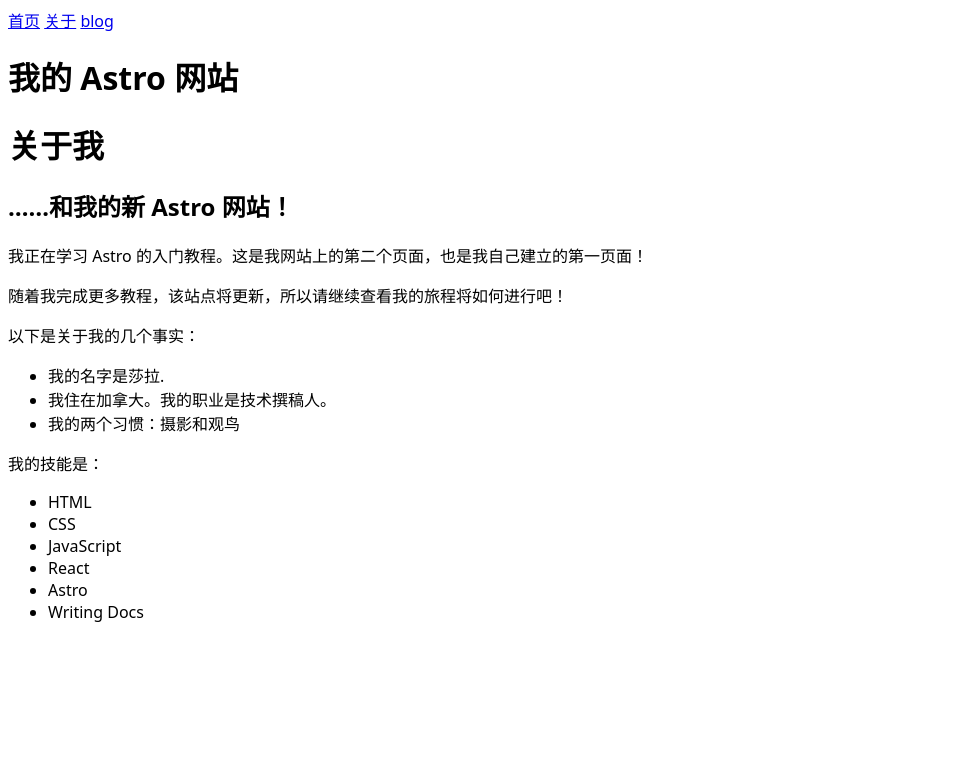
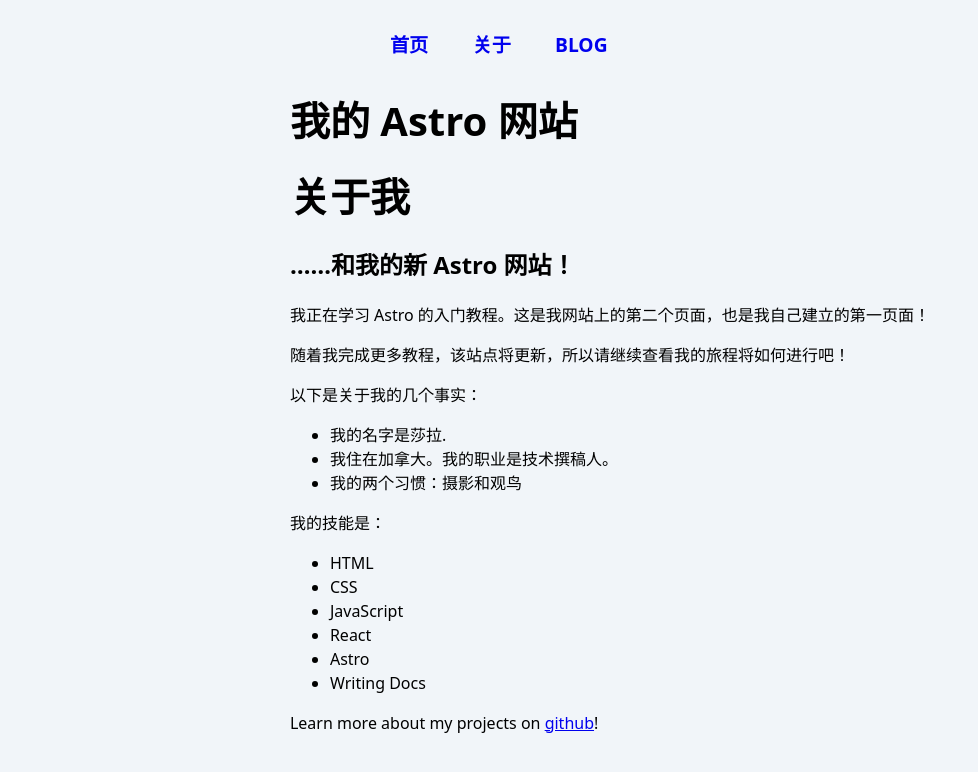
Before and after one commit to AC-greener/blog, an Astro site: page /about in a window 1280 px wide. Shown: the whole page, without its empty margins (0-978 px from the left). Built offline with nearby package versions, Linux system fonts and the light colour scheme; Astro itself is replaced by a stand-in of ours.

Commit message:
add exercise

```diff
--- /dev/null
+++ b/src/components/Footer.astro
@@ -0,0 +1,12 @@
+---
+const platform = "github";
+const username = "withastro";
+---
+
+<footer>
+  <p>
+    Learn more about my projects on <a
+      href={`https://www.${platform}.com/${username}`}>{platform}</a
+    >!
+  </p>
+</footer>
--- /dev/null
+++ b/src/components/Hamburger.astro
@@ -0,0 +1,9 @@
+---
+
+---
+
+<div class="hamburger">
+  <span class="line"></span>
+  <span class="line"></span>
+  <span class="line"></span>
+</div>
--- /dev/null
+++ b/src/components/Header.astro
@@ -0,0 +1,14 @@
+---
+import Hamburger from '../components/Hamburger.astro'
+---
+
+<header>
+  <Hamburger />
+  <nav>
+    <div class="nav-links">
+      <a href="/">首页</a>
+      <a href="/about">关于</a>
+      <a href="/blog">blog</a>
+    </div>
+  </nav>
+</header>
--- a/src/layouts/BaseLayout.astro
+++ b/src/layouts/BaseLayout.astro
@@ -1,5 +1,7 @@
 ---
 import  SpeedInsights  from "@vercel/speed-insights/astro"
+import '../styles/global.css';
+
 type Props = {
   // 在这里定义 frontmatter 属性
   title: string;
--- a/src/layouts/Layout.astro
+++ b/src/layouts/Layout.astro
@@ -1,4 +1,8 @@
 ---
+import "../styles/global.css";
+import Header from "../components/Header.astro";
+import Footer from "../components/Footer.astro";
+
 interface Props {
   title: string;
 }
@@ -17,34 +21,14 @@
     <title>{title}</title>
   </head>
   <body>
+    <Header />
     <slot />
+    <Footer />
   </body>
+  <script>
+    document.querySelector(".hamburger")!.addEventListener("click", () => {
+      document.querySelector(".nav-links")!.classList.toggle("expanded");
+    });
+  </script>
 </html>
-<style is:global>
-	:root {
-		--accent: 136, 58, 234;
-		--accent-light: 224, 204, 250;
-		--accent-dark: 49, 10, 101;
-		--accent-gradient: linear-gradient(
-			45deg,
-			rgb(var(--accent)),
-			rgb(var(--accent-light)) 30%,
-			white 60%
-		);
-	}
-	html {
-		font-family: system-ui, sans-serif;
-		background-size: 224px;
-	}
-	code {
-		font-family:
-			Menlo,
-			Monaco,
-			Lucida Console,
-			Liberation Mono,
-			DejaVu Sans Mono,
-			Bitstream Vera Sans Mono,
-			Courier New,
-			monospace;
-	}
-</style>
+<style is:global></style>
--- a/src/pages/about.astro
+++ b/src/pages/about.astro
@@ -1,6 +1,5 @@
 ---
 import Layout from "../layouts/Layout.astro";
-
 const identity = {
   firstName: "莎拉",
   country: "加拿大",
@@ -12,9 +11,6 @@
 ---
 
 <Layout title="Welcome to Astro.">
-  <a href="/">首页</a>
-  <a href="/about/">关于</a>
-  <a href="/blog/">blog</a>
   <h1>我的 Astro 网站</h1>
   <h1>关于我</h1>
   <h2>……和我的新 Astro 网站！</h2>
@@ -28,14 +24,20 @@
   <ul>
     <li>我的名字是{identity.firstName}.</li>
     <li>我住在{identity.country}。我的职业是{identity.occupation}。</li>
-  {identity.hobbies.length >= 2 &&
-    <li>我的两个习惯：{identity.hobbies[0]}和{identity.hobbies[1]}</li>
+    {
+      identity.hobbies.length >= 2 && (
+        <li>
+          我的两个习惯：{identity.hobbies[0]}和{identity.hobbies[1]}
+        </li>
+      )
     }
   </ul>
   <p>我的技能是：</p>
   <ul>
-  {skills.map((skill) => <li>{skill}</li>)}
+    {skills.map((skill) => <li class="skill">{skill}</li>)}
   </ul>
 </Layout>
 
-<style></style>
+<style>
+
+</style>
--- a/src/pages/blog.astro
+++ b/src/pages/blog.astro
@@ -3,9 +3,6 @@
 ---
 
 <Layout title="Welcome to Astro.">
-  <a href="/">首页</a>
-  <a href="/about/">关于</a>
-  <a href="/blog/">博客</a>
 
   <h1>我的 Astro 学习博客</h1>
   <p>这是我的 Astro 学习笔记</p>
--- /dev/null
+++ b/src/styles/global.css
@@ -0,0 +1,96 @@
+html {
+    background-color: #f1f5f9;
+    font-family: sans-serif;
+    font-family: system-ui, sans-serif;
+}
+
+code {
+    font-family:
+        Menlo,
+        Monaco,
+        Lucida Console,
+        Liberation Mono,
+        DejaVu Sans Mono,
+        Bitstream Vera Sans Mono,
+        Courier New,
+        monospace;
+}
+
+body {
+    margin: 0 auto;
+    width: 100%;
+    max-width: 80ch;
+    padding: 1rem;
+    line-height: 1.5;
+}
+
+* {
+    box-sizing: border-box;
+}
+
+h1 {
+    margin: 1rem 0;
+    font-size: 2.5rem;
+}
+
+.hamburger {
+    padding-right: 20px;
+    cursor: pointer;
+}
+
+.hamburger .line {
+    display: block;
+    width: 40px;
+    height: 5px;
+    margin-bottom: 10px;
+    background-color: #ff9776;
+}
+
+.nav-links {
+    width: 100%;
+    top: 5rem;
+    left: 48px;
+    background-color: #ff9776;
+    display: none;
+    margin: 0;
+}
+
+.nav-links a {
+    display: block;
+    text-align: center;
+    padding: 10px 0;
+    text-decoration: none;
+    font-size: 1.2rem;
+    font-weight: bold;
+    text-transform: uppercase;
+}
+
+
+
+.nav-links a:hover,
+.nav-links a:focus {
+    background-color: #ff9776;
+}
+
+.expanded {
+    display: unset;
+}
+
+@media screen and (min-width: 636px) {
+    .nav-links {
+        margin-left: 5em;
+        display: block;
+        position: static;
+        width: auto;
+        background: none;
+    }
+
+    .nav-links a {
+        display: inline-block;
+        padding: 15px 20px;
+    }
+    .hamburger {
+        display: none;
+    }
+
+}
```
Also changed, not shown: src/pages/index.astro (+1 -8 lines). Lines whose indentation alone changed are shown as unchanged.
